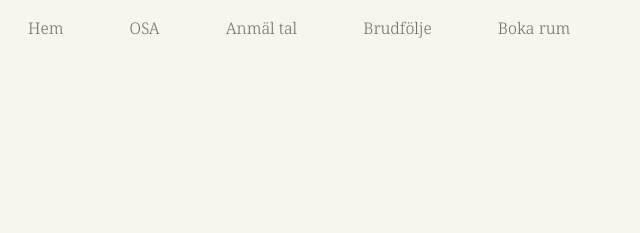
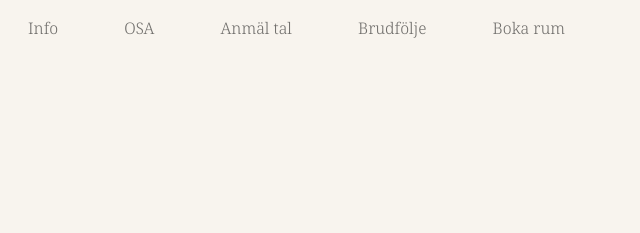
Before and after one commit to Myekman/myochmarcus, a website: page brudfölje.html in a window 1280 px wide. Shown: the top 233 px of the page, 0-640 px from the left. Drawn offline with nearby package versions, Linux system fonts and the light colour scheme.

Commit message:
deployment

```diff
--- a/brudfölje.html
+++ b/brudfölje.html
@@ -22,7 +22,7 @@
             <div class="collapse navbar-collapse" id="navbarTogglerDemo02">
             <ul class="navbar-nav mr-auto mt-2 mt-lg-0">
                 <li class="nav-item">
-                    <a class="nav-link" href="index.html">Hem</a>
+                    <a class="nav-link" href="index.html">Info</a>
                 </li>
                 <li class="nav-item">
                 <a class="nav-link" href="osa.html">OSA</a>
```
Also changed, not shown: index.html (+1 -1 lines), osa.html (+1 -1 lines), tal.html (+1 -1 lines).
